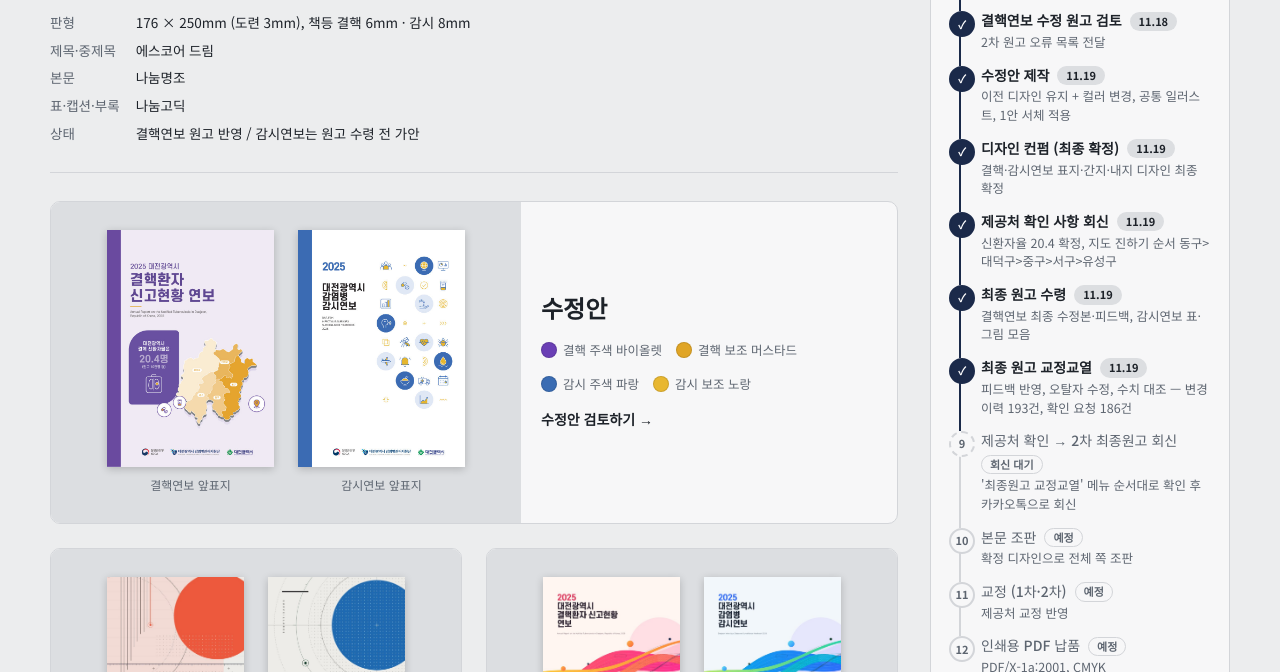
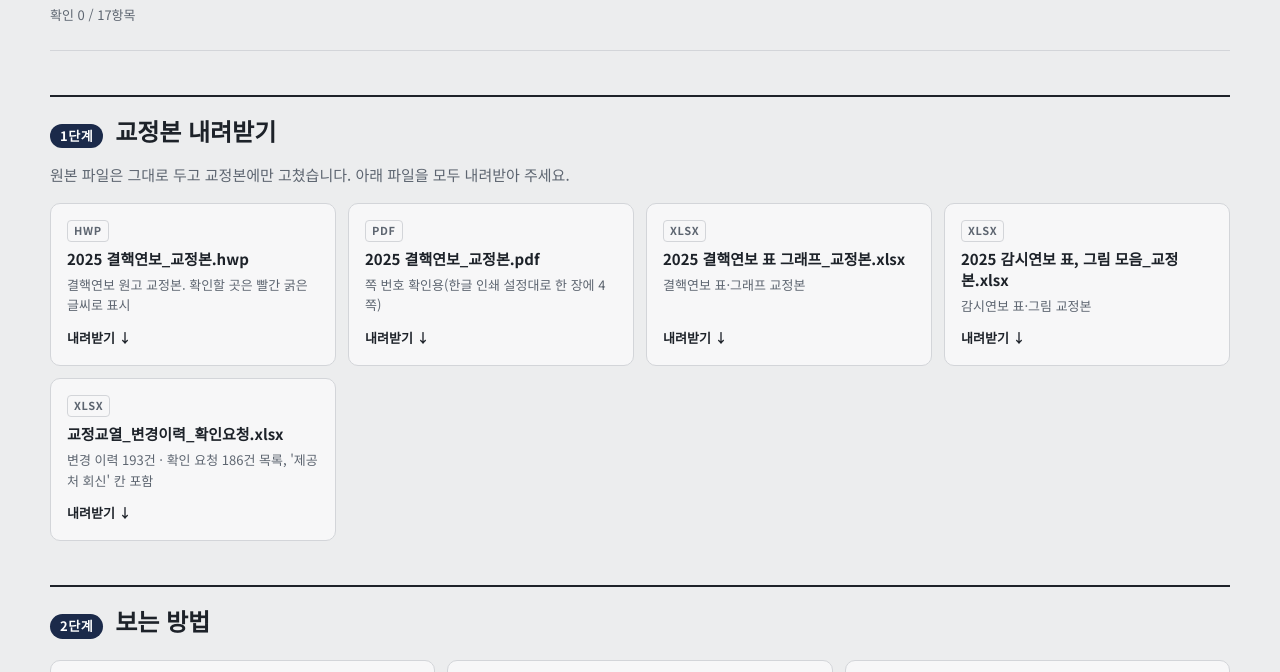
Before and after one commit to SomySam/print_sample_202611, a plain HTML site: page index.html in a window 1280 px wide. Shown: the part 300-972 px from the top of the page. Drawn offline with Linux system fonts and the light colour scheme.

Commit message:
컨펌웹: 첫 화면을 최종원고 교정교열로(홈은 #home)
Co-Authored-By: Claude Opus 5.5 <noreply@anthropic.com>

```diff
--- a/index.html
+++ b/index.html
@@ -689,7 +689,8 @@ function proofPage() {
 function route() {
   const h = location.hash.replace(/^#/, "");
   const m = h.match(/^plan-([123])(?:-\d+)?$/);   // 예전 상세 주소(#plan-2-5)도 시안 페이지로
-  if (h === "plan-r") revPage(); else if (h === "proof") proofPage(); else if (m) planPage(m[1]); else home();
+  // 주소만으로 들어오면(해시 없음) 최종원고 교정교열 화면을 먼저 보여 줌 — 홈은 #home
+  if (h === "plan-r") revPage(); else if (h === "proof" || h === "") proofPage(); else if (m) planPage(m[1]); else home();
 }
 window.addEventListener("hashchange", route);
 route();
```
